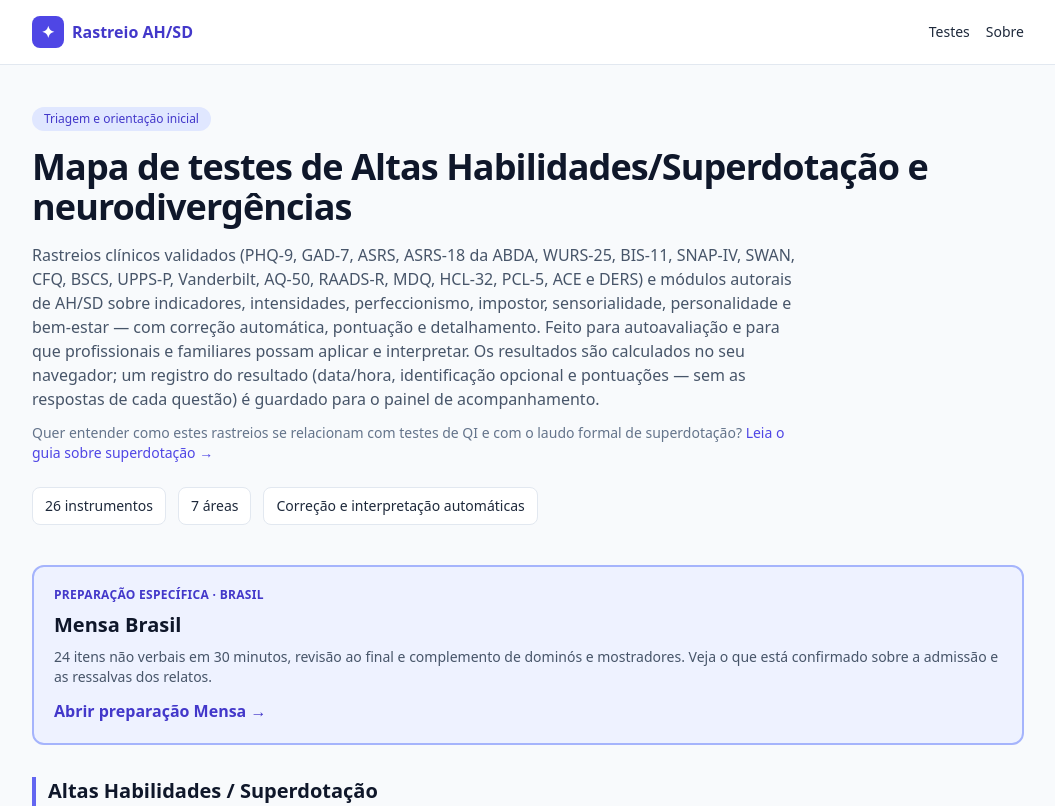
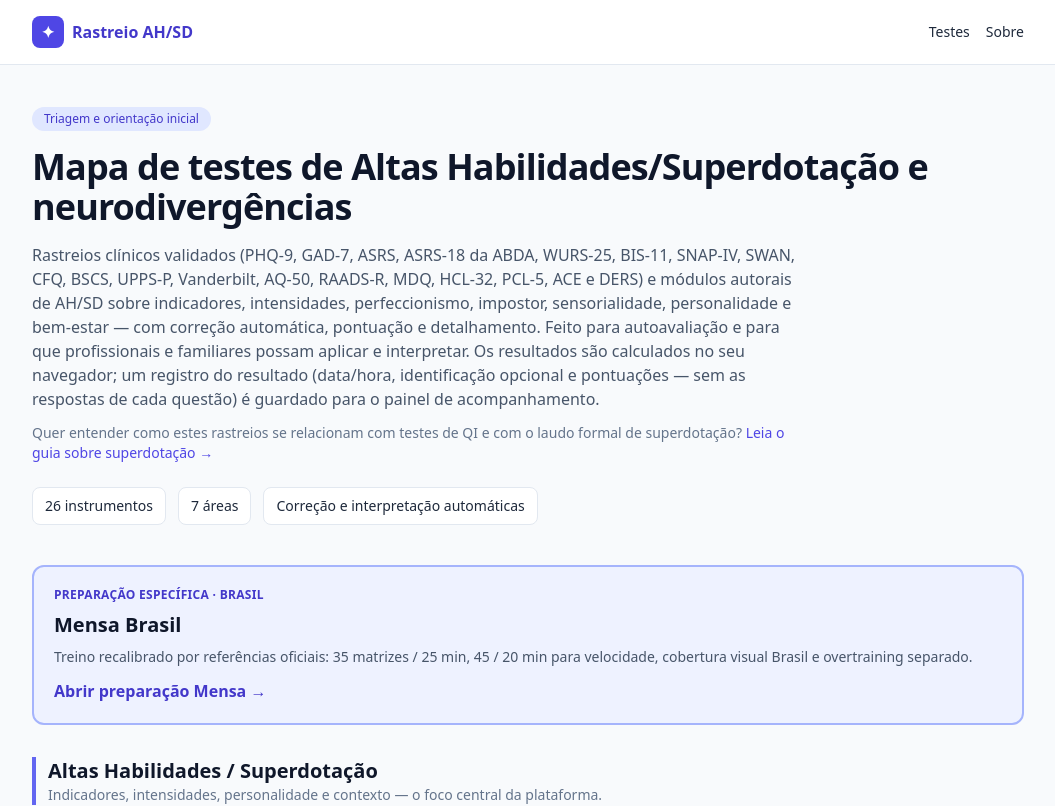
Before and after one commit to ghcastellano/ahsd-tests, a Next.js app: page / in a window 1280 px wide. Shown: the top 806 px of the page, without its empty margins (112-1167 px from the left). Built offline with nearby package versions, Linux system fonts and the light colour scheme; no server answers.

Commit message:
Update Mensa entry cards after recalibration

```diff
--- a/app/page.tsx
+++ b/app/page.tsx
@@ -44,7 +44,7 @@ export default function HomePage() {
       <Link href="/treino/mensa" className="mb-8 block rounded-xl border-2 border-brand-300 bg-brand-50 p-5 hover:border-brand-500">
         <p className="text-xs font-semibold uppercase tracking-wide text-brand-700">Preparação específica · Brasil</p>
         <h2 className="mt-2 text-xl font-bold text-slate-900">Mensa Brasil</h2>
-        <p className="mt-2 text-sm text-slate-600">24 itens não verbais em 30 minutos, revisão ao final e complemento de dominós e mostradores. Veja o que está confirmado sobre a admissão e as ressalvas dos relatos.</p>
+        <p className="mt-2 text-sm text-slate-600">Treino recalibrado por referências oficiais: 35 matrizes / 25 min, 45 / 20 min para velocidade, cobertura visual Brasil e overtraining separado.</p>
         <p className="mt-3 font-semibold text-brand-700">Abrir preparação Mensa →</p>
       </Link>
 
```
